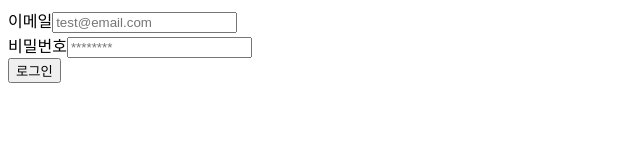
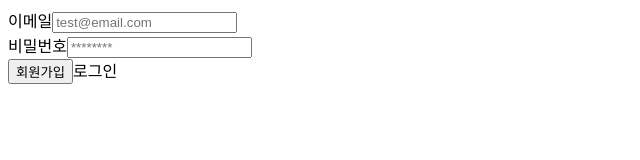
Before and after one commit to Vbeo147/novel-react_v2, a React (Create React App) app: page / in a window 1280 px wide. Shown: the top 160 px of the page, without its empty margins (0-640 px from the left). Built offline with nearby package versions, Linux system fonts and the light colour scheme; no server answers.

Commit message:
Update Auth.jsx

```diff
--- a/src/routes/Auth.jsx
+++ b/src/routes/Auth.jsx
@@ -1,14 +1,41 @@
 import { useForm } from "react-hook-form";
+import { useState } from "react";
+import { authService } from "../firebase";
 
 export default function Auth() {
+  const [newAccount, setNewAccount] = useState(true);
   const {
     register,
     handleSubmit,
     formState: { isSubmitting, errors },
   } = useForm();
+  const toggleAccount = () => setNewAccount((prev) => !prev);
   return (
     <div>
-      <form onSubmit={handleSubmit((data) => console.log(data.email))}>
+      <form
+        onSubmit={handleSubmit(async (formData) => {
+          const { email, password } = formData;
+          try {
+            let data;
+            if (newAccount) {
+              // create account
+              data = await authService.createUserWithEmailAndPassword(
+                email,
+                password
+              );
+            } else {
+              // sign in
+              data = await authService.signInWithEmailAndPassword(
+                email,
+                password
+              );
+            }
+            console.log(data);
+          } catch (error) {
+            alert(error);
+          }
+        })}
+      >
         <div>
           <label htmlFor="email">이메일</label>
           <input
@@ -46,8 +73,17 @@ export default function Auth() {
           {errors.password && <span>{errors.password.message}</span>}
         </div>
         <button type="submit" disabled={isSubmitting}>
-          로그인
+          {newAccount ? "회원가입" : "로그인"}
         </button>
+        <span
+          style={{
+            cursor: "pointer",
+            userSelect: "none",
+          }}
+          onClick={toggleAccount}
+        >
+          {newAccount ? "로그인" : "회원가입"}
+        </span>
       </form>
     </div>
   );
```
